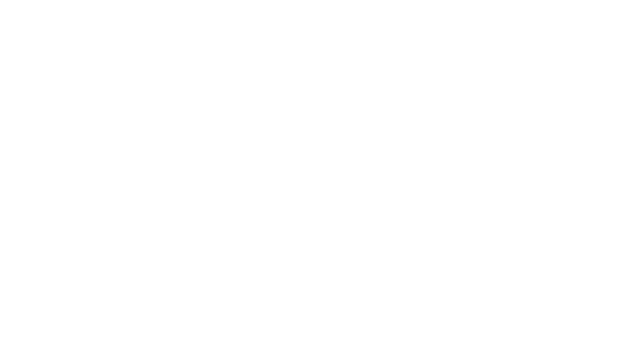
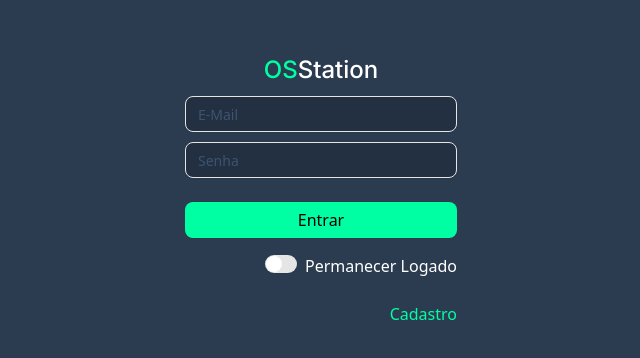
Before and after one commit to anna-paula-dante/OSStation-Frontend, a React (Vite) app: page / in a window 1280 px wide. Before the commit this address had no page. Shown: the part 210-568 px from the top of the page, without its empty margins (319-959 px from the left). Built offline with nearby package versions, Linux system fonts and the light colour scheme.

Commit message:
Feat: add Login page structure and styles

```diff
--- /dev/null
+++ b/src/pages/SignIn/SignIn.tsx
@@ -0,0 +1,41 @@
+import Title from "@/components/Title";
+import { Button } from "@/components/ui/button";
+import { Input } from "@/components/ui/input";
+import { Switch } from "@/components/ui/switch";
+import { Link } from "react-router";
+export default function SignIn() {
+  return (
+    <div className="bg-[#2B3C51] backdrop-opacity-100 h-dvh w-full flex items-center justify-center">
+      <div className="flex flex-col items-center gap-2.5">
+        <Title />
+        <div className=" flex flex-col gap-6 w-[272px]">
+          <form action="" className="flex flex-col  gap-2.5">
+            <Input
+              placeholder="E-Mail"
+              className="bg-[#223041] text-[#3D5470] placeholder:text-[#3D5470]"
+            />
+            <Input
+              placeholder="Senha"
+              className="bg-[#223041] text-[#3D5470] placeholder:text-[#3D5470]"
+            />
+          </form>
+          <div className="flex flex-col gap-4">
+            <Button className="">Entrar</Button>
+            <div className=" self-end">
+              <Switch />
+              <span className="text-white text-base font-normal pl-2">
+                Permanecer Logado
+              </span>
+            </div>
+          </div>
+          <Link
+            to={"/"}
+            className="text-[#00FFA3] self-end text-base font-normal"
+          >
+            Cadastro
+          </Link>
+        </div>
+      </div>
+    </div>
+  );
+}
--- a/src/router/AppRouter.tsx
+++ b/src/router/AppRouter.tsx
@@ -1,10 +1,12 @@
 import { BrowserRouter, Routes, Route } from "react-router";
 
 import App from "@/App";
+import SignIn from "@/pages/SignIn/SignIn";
 export default function AppRouter() {
   return (
     <BrowserRouter>
       <Routes>
+        <Route path="/" element={<SignIn />} />
         <Route path="home" element={<App />} />
       </Routes>
     </BrowserRouter>
```
